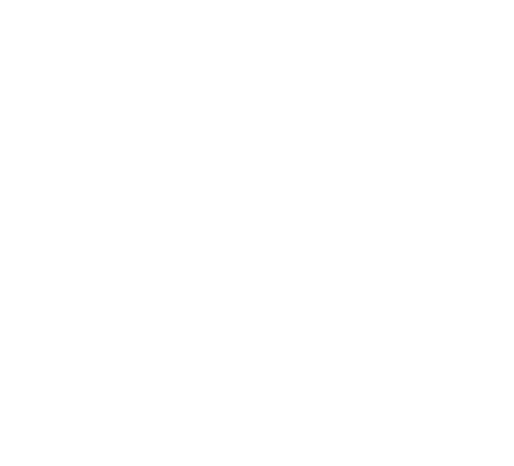
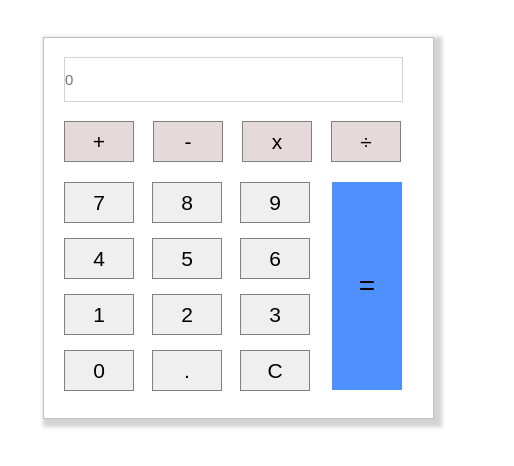
Before and after one commit to ShivanshSinghnnovative/calculator, a plain HTML site: page index.html in a window 390 px wide. Shown: the whole page, 514 px wide, since content can reach past the window. Drawn offline with Linux system fonts and the light colour scheme.

Commit message:
designed a calculator

```diff
--- a/index.html
+++ b/index.html
@@ -1,11 +1,47 @@
 <!DOCTYPE html>
 <html lang="en">
+
 <head>
     <meta charset="UTF-8">
     <meta name="viewport" content="width=device-width, initial-scale=1.0">
-    <title>Calculator</title>
+    <link rel="stylesheet" href="style.css">
+    <script src="script.js"></script>
+    <title>Document</title>
 </head>
+
 <body>
+    <div class="bigbox">
+        <div class="value">
+            <input type="text" id="display" placeholder="0" readonly>
+        </div>
+        <div class="container">
+            <div class="icon">
+                <div class="plus sign"><button class="seven x" onclick="appendToDisplay('+')">+</button></div>
+                <div class="minus sign"><button class="seven x" onclick="appendToDisplay('-')">-</button></div>
+                <div class="multi sign"><button class="seven x" onclick="appendToDisplay('*')">x</button></div>
+                <div class="divide sign"><button class="seven x" onclick="appendToDisplay('/')">÷</button></div>
+            </div>
+            <div class="valuecontainer">
+            <div class="inputvalue">
+                <div class="one deba"> <button class="seven" onclick="appendToDisplay('7')">7</button></div>
+                <div class="one deba"><button class="seven" onclick="appendToDisplay('8')">8</button></div>
+                <div class="one deba"><button class="seven" onclick="appendToDisplay('9')">9</button></div>
+                <div class="one deba"><button class="seven" onclick="appendToDisplay('4')">4</button></div>
+                <div class="one deba"><button class="seven" onclick="appendToDisplay('5')">5</button></div>
+                <div class="one deba"><button class="seven" onclick="appendToDisplay('6')">6</button></div>
+                <div class="one deba"><button class="seven" onclick="appendToDisplay('1')">1</button></div>
+                <div class="one deba"><button class="seven" onclick="appendToDisplay('2')">2</button></div>
+                <div class="one deba"><button class="seven" onclick="appendToDisplay('3')">3</button></div>
+                <div class="one deba"><button class="seven" onclick="appendToDisplay('0')">0</button></div>
+                <div class="one deba"><button class="seven" onclick="appendToDecimal('.')">.</button></div>
+                <div class="one deba"><button class="seven" onclick="clearDisplay()">C</button></div>
+            </div>
+            <div class="equa">
+               <button class="equal" onclick="calculateResult()">=</button>
+            </div>
+            </div>
+        </div>
+    </div>
+</body>
 
-</body>
 </html>
--- /dev/null
+++ b/script.js
@@ -0,0 +1,129 @@
+
+var currentValue='';
+let signPresent=0;
+function appendToDisplay(value) {
+
+    if((value==="+" || value==="-" || value==="*" || value==="/") && signPresent===0){
+        var display = document.getElementById('display');
+        // console.log(signPresent + "h");
+        // console.log("kk");
+    display.value += value;
+    // currentValue+=value;
+       currentValue='';
+       signPresent=1;
+       console.log(signPresent +'2');
+    }
+    else{
+
+        if( !(value==="+" || value==="-" || value==="*" || value==="/") ){
+        var display = document.getElementById('display');
+    display.value += value;
+    currentValue+=value;
+        signPresent=0;
+    }
+}
+
+
+}
+
+function appendToDecimal(value){
+    if(currentValue.length==0){
+        var display = document.getElementById('display');
+        display.value += '0';
+        display.value += value;
+        currentValue+=value;
+    }
+    if (!currentValue.includes('.')) {
+        var display = document.getElementById('display');
+        display.value += value;
+        currentValue+=value;
+      }
+}
+
+function clearDisplay() {
+    display.value = "";
+    currentValue='';
+    signPresent=0;
+}
+
+
+function calculateResult() {
+    var value = document.getElementById('display').value;
+    var result = customEval(value);
+    document.getElementById('display').value = result;
+}
+
+
+function customEval(value) {
+
+
+
+
+    var operators = value.match(/[+\-*/]/g);
+    var operands = value.split(/[+\-*/]/).map(function (item) {
+        console.log(item);
+        return parseFloat(item);
+    });
+    var oper=[];
+    for (var element of operands) {
+        if (typeof element === 'number' && !isNaN(element)) {
+          oper.push(element);
+        }
+      }
+    console.log(oper.length);
+    console.log(operators);
+    console.log(operators.length);
+    console.log(operands);
+    console.log(operands.length);
+
+    if(value[0]=="-" || value[0]=="+"){
+        console.log("jfj");
+        if(value[0]=="+"){
+            operators.splice(0,1);
+        }
+        else{
+            operators.splice(0,1);
+            oper[0]=(-1*oper[0]);
+        }
+    }
+    console.log(oper);
+    console.log(operators);
+
+    for (var i = 0; i < operators.length; i++) {
+        if (operators[i] === "*") {
+            oper[i] = oper[i] * oper[i + 1];
+            oper.splice(i + 1, 1);
+            operators.splice(i, 1);
+            i--;
+        } else if (operators[i] === "/") {
+            oper[i] = oper[i] / oper[i + 1];
+            oper.splice(i + 1, 1);
+            operators.splice(i, 1);
+            i--;
+        }
+    }
+    var answer = oper[0];
+    for (var i = 0; i < operators.length; i++) {
+        if (operators[i] === "+") {
+            answer += oper[i + 1];
+        } else if (operators[i] === "-") {
+            answer -= oper[i + 1];
+        }
+    }
+
+
+    if (isNaN(answer) || !isFinite(answer)) {
+      clearAll();
+      document.getElementById("display").innerHTML = "NaN";
+     }
+
+
+
+    return answer;
+}
+
+
+function clearAll() {
+    // document.getElementById("display").innerHTML = "";
+    signPresent=0;
+}
--- /dev/null
+++ b/style.css
@@ -0,0 +1,141 @@
+*{
+    margin: 0;
+    padding: 0;
+}
+.bigbox{
+    border: 1px solid rgb(194, 191, 191);
+    height: 419px;
+    width: 500px;
+    margin-left: auto;
+    margin-right: auto;
+    margin-top: 10%;
+    box-shadow: 4px 4px 4px 4px lightgray;
+}
+input{
+    height: 55px;
+    width: 447px;
+    font-size: 17px;
+    margin: 19px 20px 10px 20px;
+    border: 1px solid lightgray;
+}
+.container{
+
+  grid-gap: 10px;
+  margin-left: 20px;
+}
+.x{
+    background-color: rgb(230, 217, 217)
+}
+
+.icon{
+    display: flex;
+    flex-direction: row;
+    width: 450px;
+    gap: 17px;
+    margin-top: 14px;
+    margin-bottom: 26px;
+}
+.sign{
+    /* border: 2px solid rgb(200, 198, 198); */
+   width: 100px;
+   height: 40px;
+   display: flex;
+   font-size: 30px;
+   justify-content: center;
+   /* text-align: center; */
+   /* background-color: lightgray; */
+   align-items: center;
+}
+.valuecontainer{
+    width: 449px;
+    margin-top: 10px;
+    display: flex;
+    gap: 13px;
+}
+.inputvalue{
+ display: grid;
+  grid-template-columns: auto auto auto ;
+  grid-gap: 24px 18px;
+  width: 325px;
+
+}
+.seven{
+    height: 50px;
+    width: 100px;
+    font-size: 28px;
+}
+.deba{
+    /* border: 2px solid rgb(206, 202, 202); */
+   height: 40px;
+    width: 100px;
+    display: flex;
+    justify-content: center;
+    align-items: center;
+    font-size: 28px;
+}
+.equal{
+    border: none;
+    height: 241px;
+    width: 100px;
+     display: flex;
+    justify-content: center;
+    align-items: center;
+    background-color: #4d90fe;;
+    font-size: 28px;
+
+}
+.equa{
+    height: 238px;
+    margin-top: -5px;
+    margin-left: 14px;
+}
+button{
+    cursor: pointer;
+    border: 1px solid grey;
+}
+
+
+@media screen and (min-width:120px) and (max-width:570px) {
+    .bigbox{
+        height: 380px;
+        margin-top: 37px;
+    margin-left: 43px;
+        width: 389px;
+    }
+    input{
+        height: 43px;
+        width: 337px;
+        font-size: 15px;
+    }
+    .icon{
+        gap: 19px;
+        margin-top: 9px;
+        margin-bottom: 20px;
+    }
+    .seven {
+        height: 41px;
+        width: 70px;
+        font-size: 21px;
+    }
+    .sign{
+        height: auto;
+        width: auto;
+    }
+    .deba{
+        width: auto;
+        height: auto;
+    }
+    .inputvalue{
+        grid-gap: 15px 18px;
+    width: 245px;
+    }
+    .equal{
+        height: 208px;
+    width: 70px;
+    }
+    .equa{
+        margin-top: 0;
+        margin-left: 10px;
+        height: auto;
+    }
+}
```
